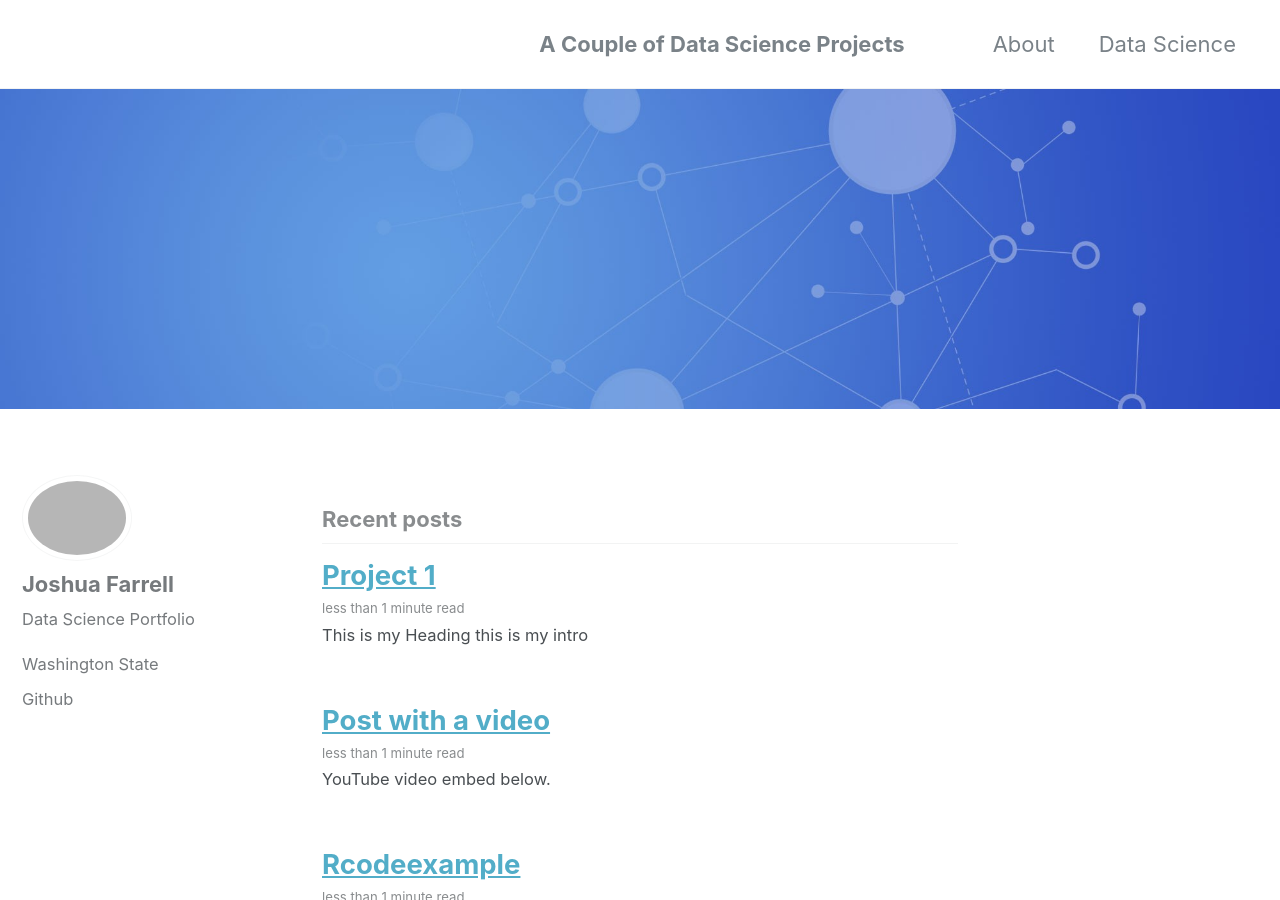
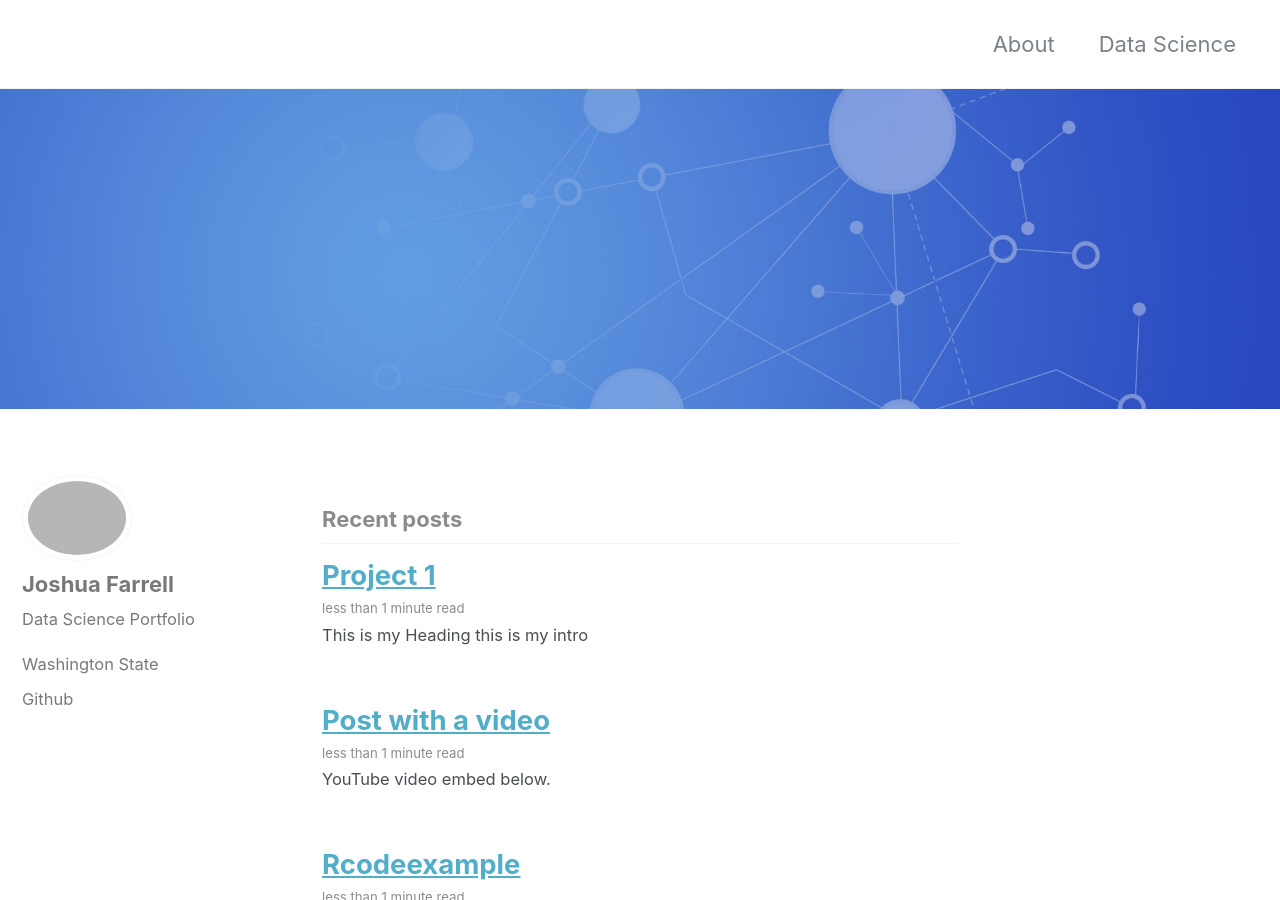
Before and after one commit to joshua-farrell/joshua-farrell.github.io, a Jekyll site: the page built from index.html, in a window 1280 px wide and 900 px high. Built offline with Jekyll 4.4.1, drawn with Linux system fonts in a browser that asks for light colours; the list of posts is cut into pages by our own code.

Commit message:
Update _config.yml

```diff
--- a/_config.yml
+++ b/_config.yml
@@ -7,7 +7,7 @@
 
 # Site Settings
 locale                   : "en"
-title                    : "A Couple of Data Science Projects"
+title                    : ""
 title_separator          : "-"
 name                     : "Joshua Farrell"
 description              : "Data Science Portfolio"
```
